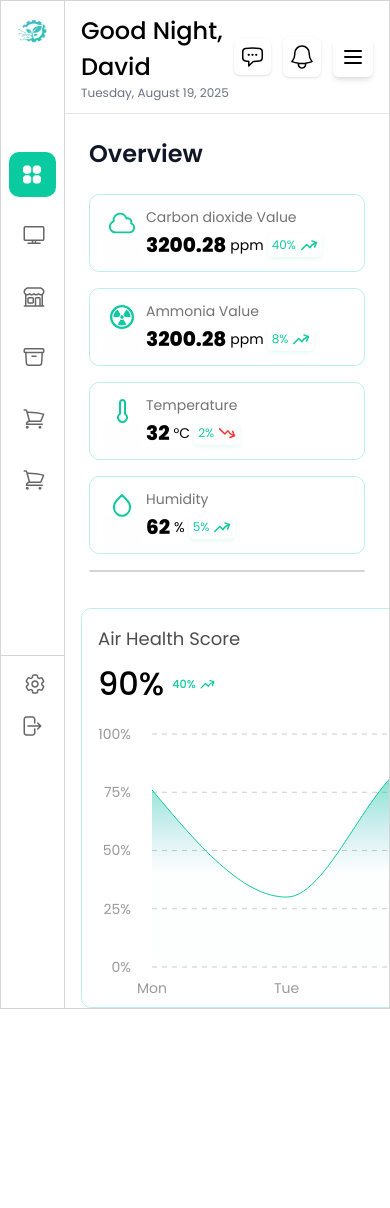
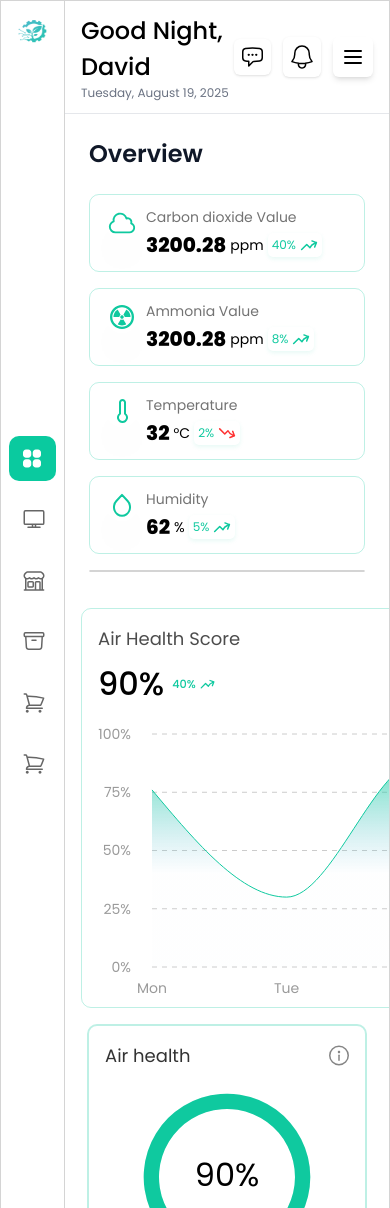
Before and after one commit to SARE-LABS/Automated-Poultry-Farm, a Next.js app: page / in a window 390 px wide. Shown: the top 1208 px of the page. Before the commit the page ends 1009 px from the top, so only its background shows below. Built offline with nearby package versions, Linux system fonts and the light colour scheme.

Commit message:
Enhance dashboard with parameter cards and improve focus styles

```diff
--- a/src/app/globals.css
+++ b/src/app/globals.css
@@ -118,3 +118,9 @@
     @apply bg-background text-foreground;
   }
 }
+
+.recharts-wrapper:focus,
+.recharts-surface:focus,
+.recharts-wrapper svg:focus {
+  outline: none !important;
+}
--- a/src/app/page.tsx
+++ b/src/app/page.tsx
@@ -5,9 +5,18 @@ import { AirHealthChart } from "@/components/airHealth/AirHealthChart";
 import { TopNavbar } from "@/components/TopNavbar";
 import { SideNavbar } from "@/components/Sidebar";
 import { OverviewCards } from "@/components/OverviewCards";
-import { ParameterChart } from "./../components/airHealth/ParameterChart";
+import { ParameterCard } from "@/components/airHealth/ParameterCard";
 
 export default function Dashboard() {
+  const parameterData = [
+    { name: "Air health", value: 90, },
+    { name: "CO2", value: 67, },
+    { name: "NH3", value: 20, },
+    { name: "TVOC", value: 50, },
+    { name: "Temperature", value: 22, },
+    { name: "Humidity", value: 60, },
+  ];
+
   return (
     <>
       {/* <div className=""></div> */}
@@ -23,8 +32,15 @@ export default function Dashboard() {
             </div>
             <OverviewCards />
           </main>
-          <div className="flex-1">
+          <div className="flex-1 flex flex-col gap-4">
             <AirHealthChart />
+            <div className="w-full h-max flex flex-wrap px-4 gap-4 md:justify-start justify-center">
+              {
+              parameterData.map((param, index) => (
+                <ParameterCard key={index} name={param.name} currentReading={param.value} />
+              ))
+            }
+            </div>
           </div>
         </div>
       </div>
--- a/src/components/airHealth/ParameterCard.tsx
+++ b/src/components/airHealth/ParameterCard.tsx
@@ -39,9 +39,9 @@ export const ParameterCard = ({ name, currentReading }: ParameterCardProp) => {
     const remainingColor = getRemainingColor(mainColor);
 
     return (
-        <div className="flex flex-col p-4 bg-[#FFFFFF] border-2 border-[#0FC99F45] rounded-xl w-[319px] h-[330px] justify-between">
+        <div className="flex flex-col p-4 bg-[#FFFFFF] border-2 border-[#0FC99F45]  w-[280px] h-[300px] justify-between hover:shadow-md duration-200 rounded-[10px]">
             {/* Header: parameter name and info icon */}
-            <div className="flex justify-between items-center mb-4">
+            <div className="flex justify-between items-center mb-4 ">
                 <span className="text-[18px] text-[#000000CC]">{name}</span>
                 {/* Info icon for additional details (optional) */}
                 <svg width="20" height="21" viewBox="0 0 20 21" fill="none" xmlns="http://www.w3.org/2000/svg">
--- a/src/components/airHealth/ParameterChart.tsx
+++ b/src/components/airHealth/ParameterChart.tsx
@@ -48,8 +48,8 @@ export const ParameterChart = ({ currentReading }: { currentReading: number }) =
 
     return (
         <RadialBarChart
-            width={200}
-            height={200}
+            width={180}
+            height={180}
             cx="50%"
             cy="50%"
             innerRadius="80%"
@@ -58,11 +58,12 @@ export const ParameterChart = ({ currentReading }: { currentReading: number }) =
             data={data}
             startAngle={270}
             endAngle={-90}
+            className="outline-0 focus:outline-none border-0"
         >
             {/* Hide axis ticks for clean look */}
             <PolarAngleAxis type="number" domain={[0, 100]} tick={false} />
             {/* Main radial bar with color-coded value */}
-            <RadialBar dataKey="value" background={{ fill: remainingColor }} />
+            <RadialBar dataKey="value" background={{ fill: remainingColor }} stroke="none"/>
 
             {/* Center label: shows percentage value */}
             <text
```
